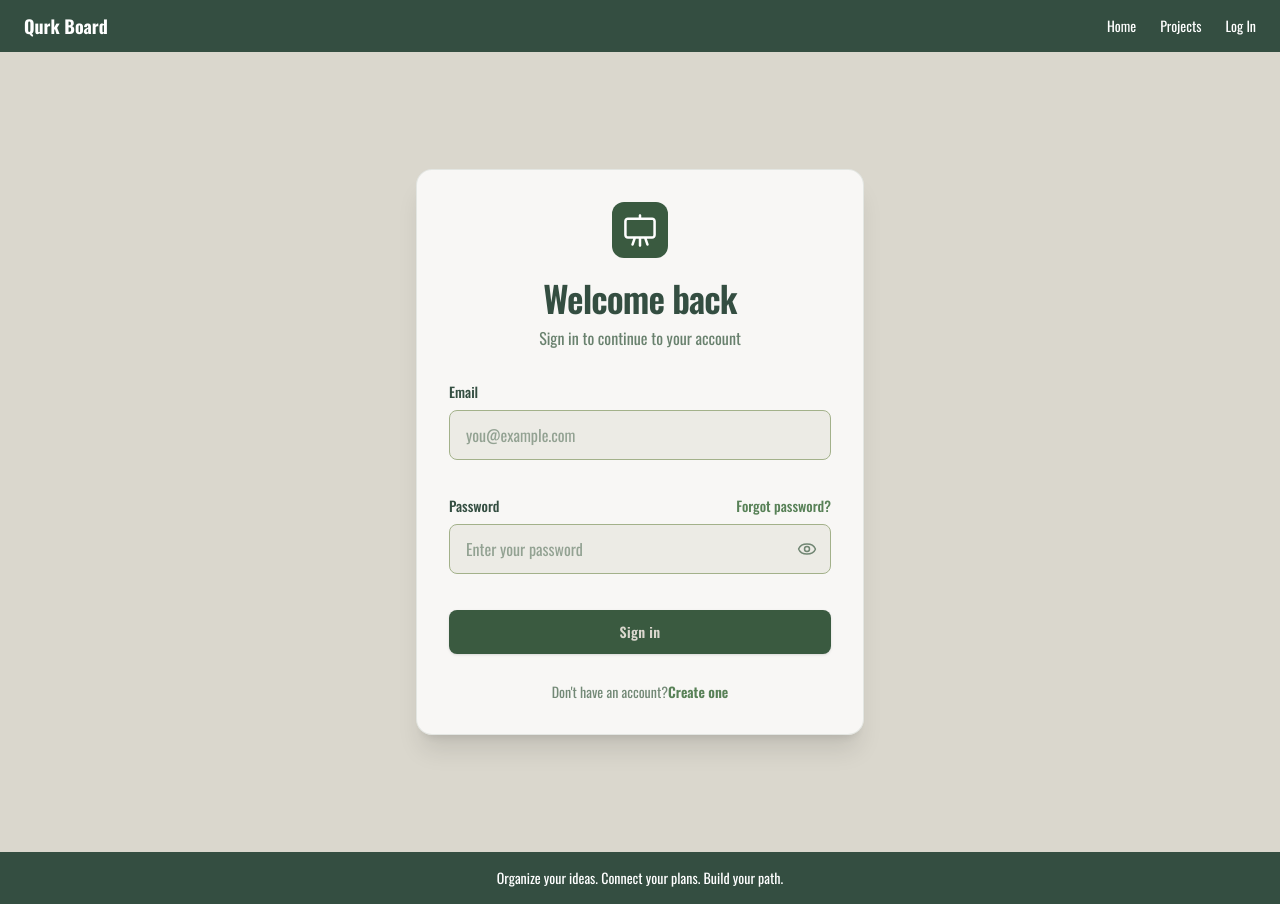
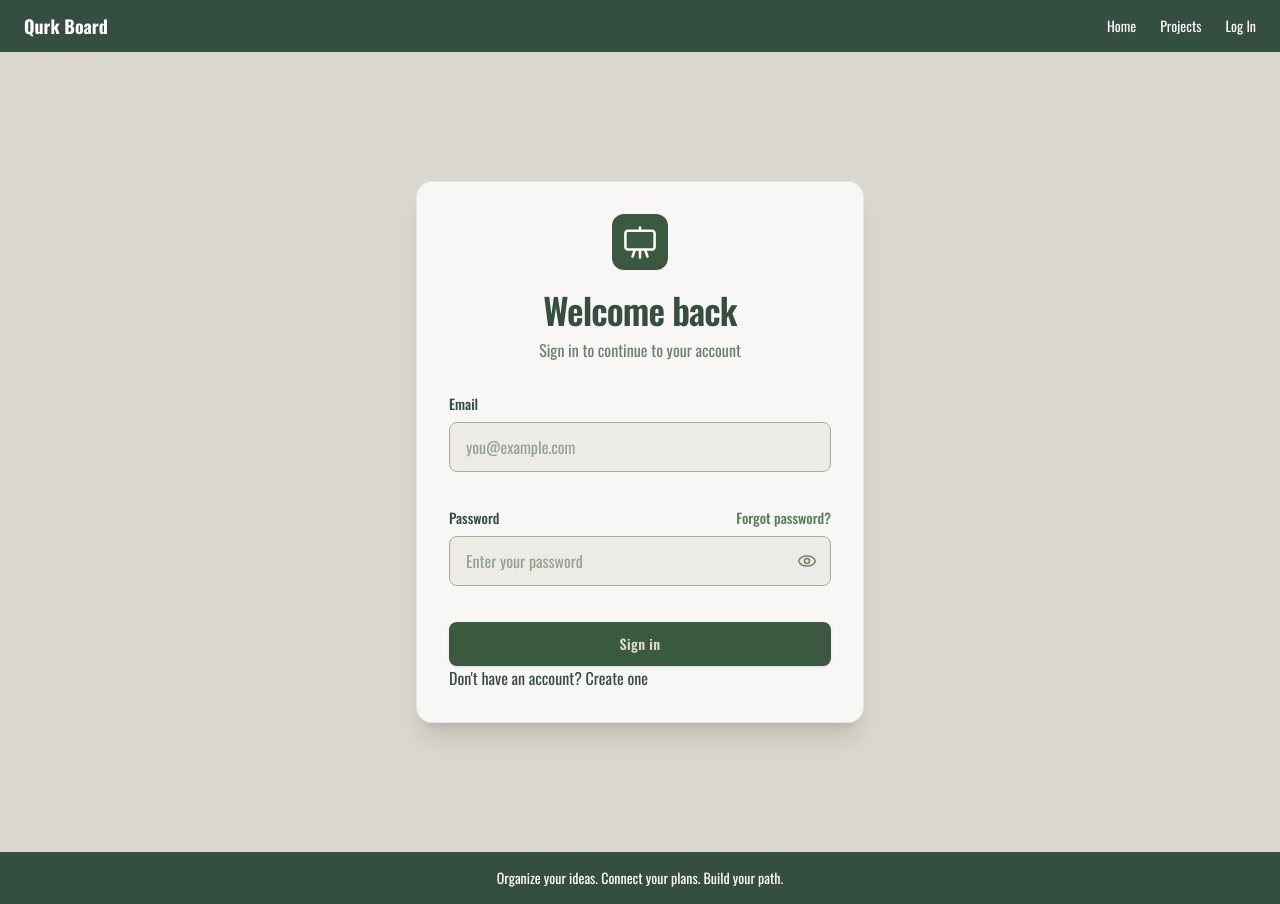
Before and after one commit to ThomasVanDoof/qurk_board, a Next.js app: page /login in a window 1280 px wide. Built offline with nearby package versions, Linux system fonts and the light colour scheme.

Commit message:
Add register link to login

```diff
--- a/app/login/page.tsx
+++ b/app/login/page.tsx
@@ -1,5 +1,5 @@
 "use client";
-
+import Link from "next/link";
 import { useState } from "react";
 
 export default function LoginPage() {
@@ -47,9 +47,9 @@ export default function LoginPage() {
 						</div>
 						<button type="submit" className="w-full rounded-lg bg-forest px-4 py-3 text-sm font-semibold tracking-wide text-sand shadow-sm transition-all hover:bg-green hover:shadow-md focus-visible:outline-none focus-visible:ring-2 focus-visible:ring-forest focus-visible:ring-offset-2 active:scale-[0.99]" >Sign in</button>
 					</form>
-					<p className="mt-7 text-center text-sm text-forest/70">
-						Don't have an account?
-						<a href="#" className="font-semibold text-green transition-colors hover:text-forest" >Create one</a>
+					<p>
+  						Don't have an account?{" "}
+  						<Link href="/register">Create one</Link>
 					</p>
 				</div>
 			</div>
```
